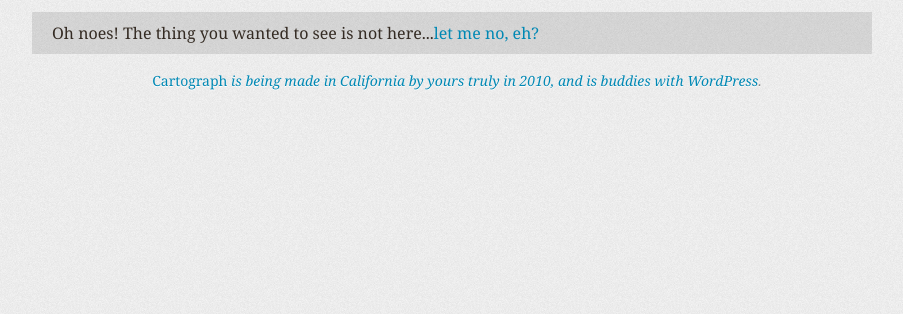
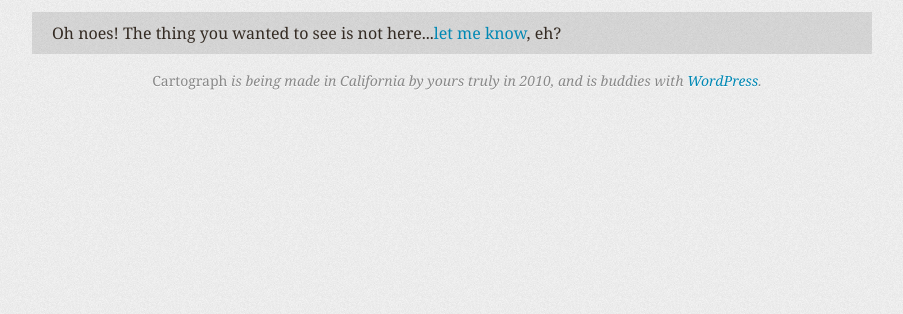
Before and after one commit to peterbehr/peterbehr, a WordPress theme: template 404.php in a window 1280 px wide. Shown: the part 98-412 px from the top of the page, without its empty margins (188-1091 px from the left). Run offline with PHP 8.4 and a stand-in for WordPress, Linux system fonts and the light colour scheme; the site name, menu and one post (Sample post) are stand-ins, and other content is empty.

Commit message:
Once more...

```diff
--- a/404.php
+++ b/404.php
@@ -1,7 +1,7 @@
 <?php get_header(); ?>
 
 <p>
-    Oh noes! The thing you wanted to see is not here...<a href="/contact/">let me no, eh?
+    Oh noes! The thing you wanted to see is not here...<a href="/contact/">let me know</a>, eh?
 </p>
 
 <?php get_footer(); ?>
```
